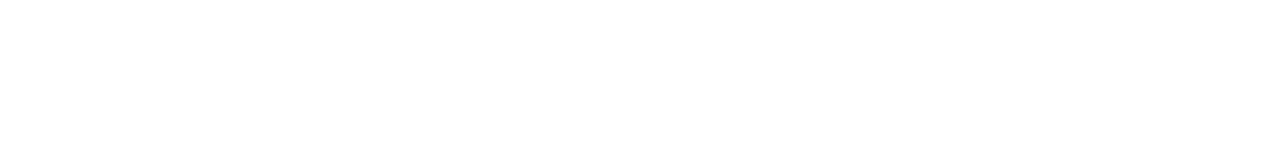
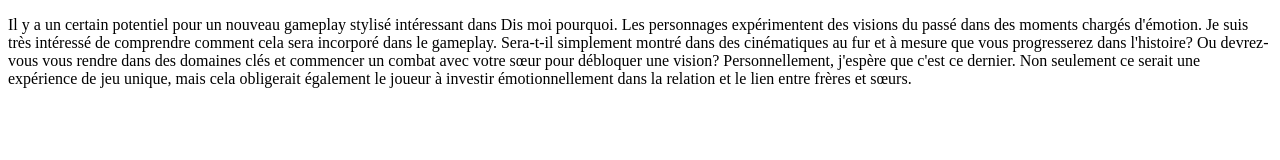
Before and after one commit to alfred-saker/jeux-hasard, a plain HTML site: page index.html in a window 1280 px wide. Drawn offline with Linux system fonts and the light colour scheme.

Commit message:
description du jeux mystere

```diff
--- a/index.html
+++ b/index.html
@@ -7,6 +7,6 @@
     <title>Jeux de Hasard Mystere</title>
 </head>
 <body>
-
+    <p>Il y a un certain potentiel pour un nouveau gameplay stylisé intéressant dans Dis moi pourquoi. Les personnages expérimentent des visions du passé dans des moments chargés d'émotion. Je suis très intéressé de comprendre comment cela sera incorporé dans le gameplay. Sera-t-il simplement montré dans des cinématiques au fur et à mesure que vous progresserez dans l'histoire? Ou devrez-vous vous rendre dans des domaines clés et commencer un combat avec votre sœur pour débloquer une vision? Personnellement, j'espère que c'est ce dernier. Non seulement ce serait une expérience de jeu unique, mais cela obligerait également le joueur à investir émotionnellement dans la relation et le lien entre frères et sœurs.</p>
 </body>
 </html>
```
